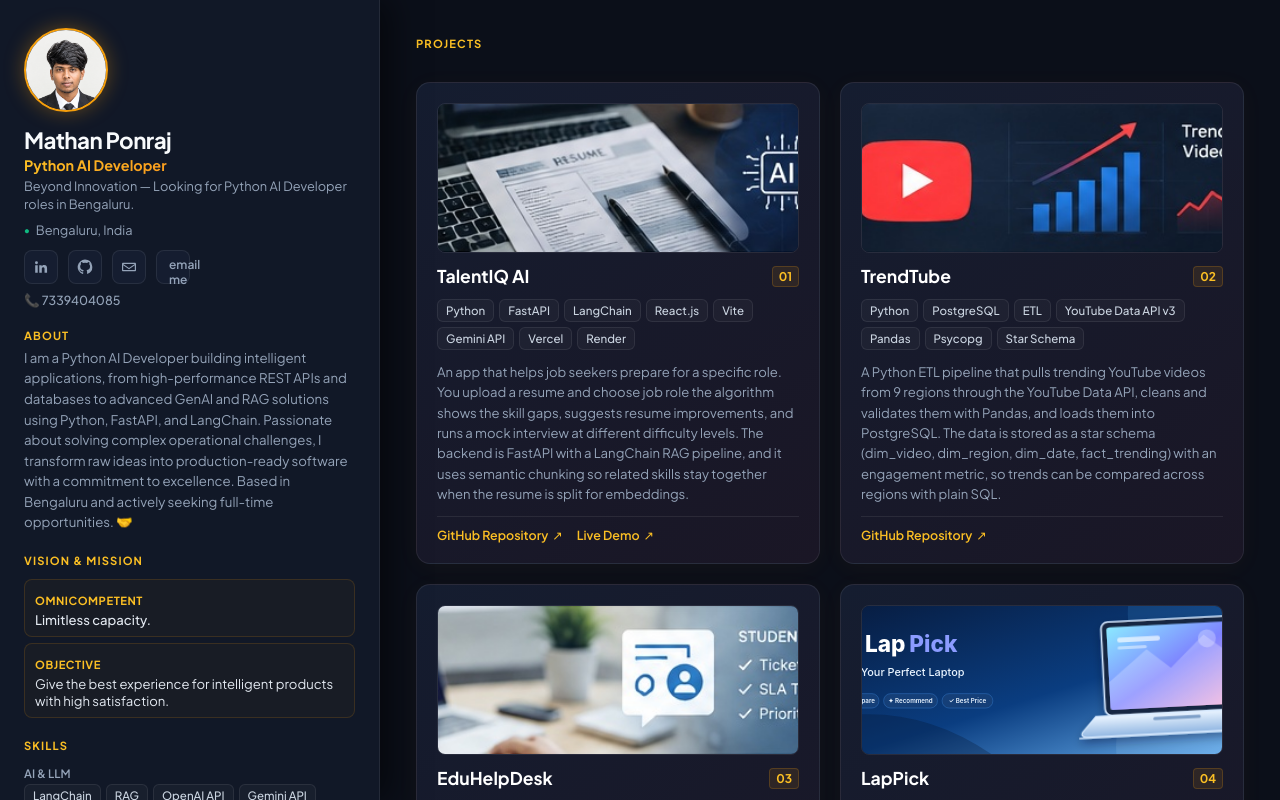
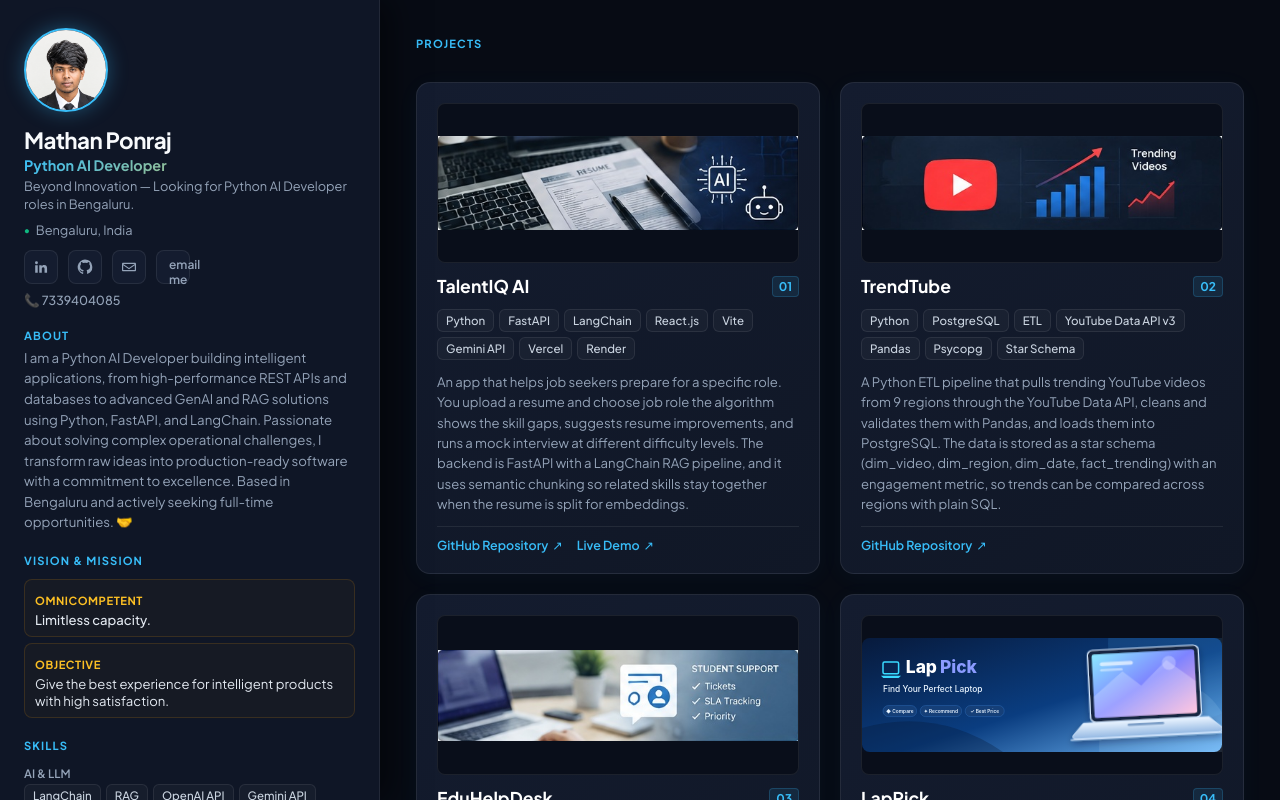
Before and after one commit to mathan-ponraj/mathan_portfolio, a React (Vite) app: page / in a window 1280 px wide. Shown: the top 800 px of the page. Built offline with nearby package versions, Linux system fonts and the light colour scheme.

Commit message:
Revise color palette for App.css
Updated color scheme to use LinkedIn Light Blue for various elements, enhancing the overall theme.

```diff
--- a/src/App.css
+++ b/src/App.css
@@ -1,12 +1,12 @@
 @import url('https://fonts.googleapis.com/css2?family=Plus+Jakarta+Sans:wght@400;500;600;700&display=swap');
 
 :root {
-  --bg-color: #0b0f19;
-  --panel-bg: #111827;
-  --card-bg: #151d30;
+  --bg-color: #070b14;
+  --panel-bg: #0f1626;
+  --card-bg: #141c2f;
   --border-color: rgba(255, 255, 255, 0.08);
-  --border-hover: rgba(245, 158, 11, 0.5);
-  --accent-glow: rgba(245, 158, 11, 0.15);
+  --border-hover: rgba(56, 189, 248, 0.4); /* LinkedIn Light Blue Glow */
+  --accent-glow: rgba(56, 189, 248, 0.12);
   --text-main: #f8fafc;
   --text-muted: #94a3b8;
 }
@@ -76,15 +76,15 @@ body {
   border-radius: 50%;
   object-fit: cover;
   image-rendering: -webkit-optimize-contrast;
-  border: 2px solid #f59e0b;
-  box-shadow: 0 0 20px rgba(245, 158, 11, 0.35);
+  border: 2px solid #38bdf8; /* LinkedIn Light Blue border */
+  box-shadow: 0 0 20px rgba(56, 189, 248, 0.35);
 }
 
 .profile-fallback {
   width: 84px;
   height: 84px;
   border-radius: 50%;
-  background: linear-gradient(135deg, #f59e0b, #ea580c);
+  background: linear-gradient(135deg, #38bdf8, #0284c7);
   display: none;
   place-items: center;
   font-weight: 700;
@@ -100,7 +100,7 @@ body {
 }
 
 .profile-title {
-  background: linear-gradient(135deg, #fbbf24, #f97316);
+  background: linear-gradient(135deg, #38bdf8, #fbbf24); /* LinkedIn Light Blue to Warm Bright Gold */
   -webkit-background-clip: text;
   -webkit-text-fill-color: transparent;
   font-weight: 700;
@@ -142,11 +142,11 @@ body {
 }
 
 .social-links a:hover {
-  background: #f59e0b;
-  color: white;
-  border-color: #fbbf24;
+  background: #38bdf8;
+  color: #070b14;
+  border-color: #7dd3fc;
   transform: translateY(-3px) scale(1.05);
-  box-shadow: 0 10px 20px rgba(245, 158, 11, 0.4);
+  box-shadow: 0 10px 20px rgba(56, 189, 248, 0.4);
 }
 
 .social-links svg {
@@ -157,9 +157,9 @@ body {
 
 .email-pill {
   padding: 6px 12px;
-  background: rgba(245, 158, 11, 0.1);
-  border: 1px solid rgba(245, 158, 11, 0.25);
-  color: #fbbf24;
+  background: rgba(56, 189, 248, 0.1);
+  border: 1px solid rgba(56, 189, 248, 0.25);
+  color: #38bdf8;
   font-size: 0.75rem;
   font-weight: 600;
   border-radius: 8px;
@@ -167,9 +167,9 @@ body {
   transition: all 0.3s ease;
 }
 .email-pill:hover {
-  background: #f59e0b;
-  color: white;
-  box-shadow: 0 0 15px rgba(245, 158, 11, 0.5);
+  background: #38bdf8;
+  color: #070b14;
+  box-shadow: 0 0 15px rgba(56, 189, 248, 0.5);
 }
 
 /* Sidebar Sections */
@@ -184,7 +184,7 @@ body {
   font-weight: 700;
   text-transform: uppercase;
   letter-spacing: 0.1em;
-  color: #fbbf24;
+  color: #38bdf8; /* LinkedIn Light Blue headers */
 }
 
 .about-copy {
@@ -219,13 +219,13 @@ body {
   transition: all 0.2s ease;
 }
 .tag:hover {
-  border-color: #f59e0b;
-  background: rgba(245, 158, 11, 0.12);
-  color: #fbbf24;
+  border-color: #38bdf8;
+  background: rgba(56, 189, 248, 0.12);
+  color: #38bdf8;
   transform: translateY(-2px);
 }
 
-/* 3D Compact Project Cards with Warm Backlight */
+/* 3D Compact Project Cards with Properly Aligned Images */
 .projects-grid {
   display: grid;
   grid-template-columns: repeat(auto-fit, minmax(320px, 1fr));
@@ -233,7 +233,7 @@ body {
 }
 
 .project-card {
-  background: linear-gradient(145deg, #151d30, #1a1625);
+  background: linear-gradient(145deg, #141c2f, #101726);
   border: 1px solid var(--border-color);
   border-radius: 14px;
   padding: 20px;
@@ -243,7 +243,7 @@ body {
   position: relative;
   transform-style: preserve-3d;
   transition: all 0.4s cubic-bezier(0.16, 1, 0.3, 1);
-  box-shadow: 0 4px 25px rgba(245, 158, 11, 0.04);
+  box-shadow: 0 4px 25px rgba(56, 189, 248, 0.04);
 }
 
 .project-card:hover {
@@ -252,21 +252,25 @@ body {
   box-shadow: 0 20px 40px rgba(0, 0, 0, 0.4), 0 0 30px var(--accent-glow);
 }
 
+/* Fixed Image Container to prevent cutoff/distortion */
 .project-image {
   width: 100%;
-  height: 150px;
+  height: 160px;
   border-radius: 8px;
   overflow: hidden;
   position: relative;
   border: 1px solid var(--border-color);
+  background: #090e1a;
+  display: flex;
+  align-items: center;
+  justify-content: center;
 }
 
 .project-image img {
   width: 100%;
   height: 100%;
-  object-fit: cover;
+  object-fit: contain; /* Ensures entire image is visible without cropping */
   image-rendering: -webkit-optimize-contrast;
-  /* Image scaling animation completely removed to prevent quality distortion */
 }
 
 .project-heading {
@@ -284,11 +288,11 @@ body {
 .project-number {
   font-size: 0.75rem;
   font-weight: 700;
-  color: #fbbf24;
-  background: rgba(245, 158, 11, 0.1);
+  color: #38bdf8;
+  background: rgba(56, 189, 248, 0.1);
   padding: 2px 6px;
   border-radius: 4px;
-  border: 1px solid rgba(245, 158, 11, 0.2);
+  border: 1px solid rgba(56, 189, 248, 0.2);
 }
 
 .project-description {
@@ -308,7 +312,7 @@ body {
 .project-links a {
   font-size: 0.78rem;
   font-weight: 600;
-  color: #fbbf24;
+  color: #38bdf8;
   text-decoration: none;
   display: inline-flex;
   align-items: center;
@@ -316,7 +320,7 @@ body {
   transition: color 0.2s ease;
 }
 .project-links a:hover {
-  color: #f59e0b;
+  color: #7dd3fc;
 }
 
 /* Background Sections (Achievements & Education) */
```
